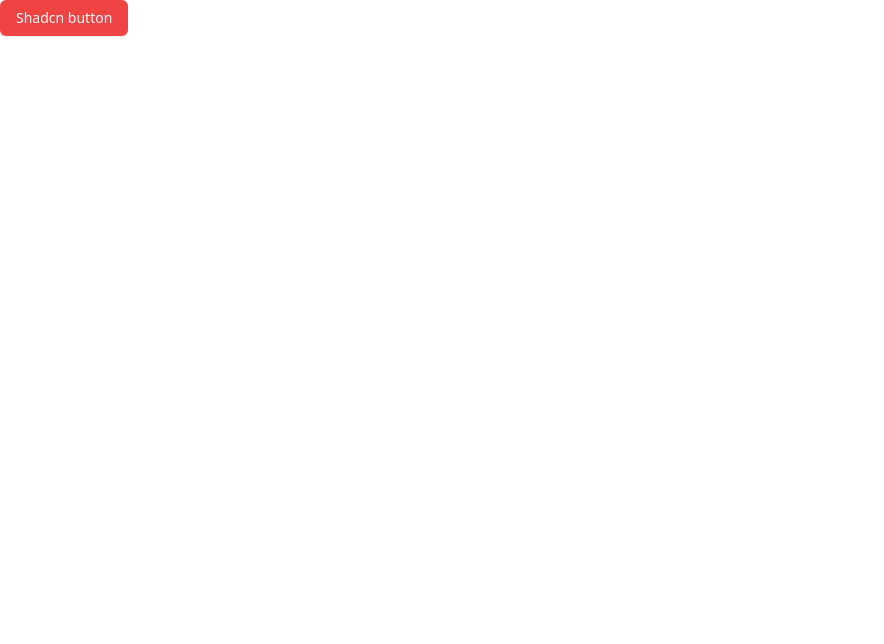
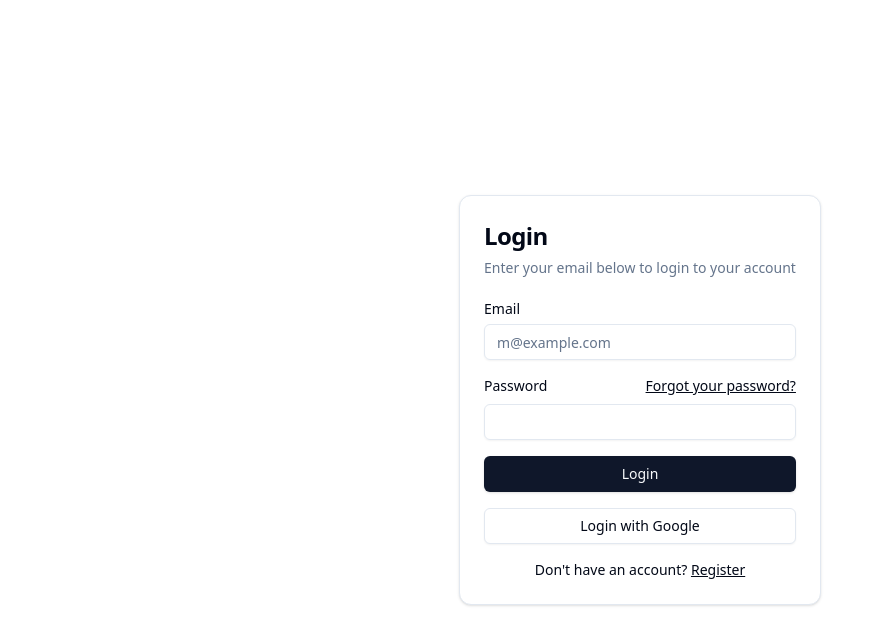
Before and after one commit to Pk9697/youtube-client, a React (Vite) app: page / in a window 1280 px wide. Shown: the top 644 px of the page, without its empty margins (0-884 px from the left). Built offline with nearby package versions, Linux system fonts and the light colour scheme.

Commit message:
Add Form component , Login and Register page UI

```diff
--- a/package.json
+++ b/package.json
@@ -11,6 +11,7 @@
   },
   "dependencies": {
     "@radix-ui/react-icons": "^1.3.0",
+    "@radix-ui/react-label": "^2.0.2",
     "@radix-ui/react-slot": "^1.0.2",
     "class-variance-authority": "^0.7.0",
     "clsx": "^2.1.0",
--- a/src/App.jsx
+++ b/src/App.jsx
@@ -1,7 +1,13 @@
-import { Button } from './components/ui/button'
+import Login from './pages/Login'
+import Register from './pages/Register'
 
 function App() {
-  return <Button variant="destructive">Shadcn button</Button>
+  return (
+    <div className="app">
+      <Login />
+      {/* <Register /> */}
+    </div>
+  )
 }
 
 export default App
--- /dev/null
+++ b/src/components/ui/card.jsx
@@ -0,0 +1,58 @@
+import * as React from 'react'
+
+import { cn } from '@/lib/utils'
+
+const Card = React.forwardRef(({ className, ...props }, ref) => (
+  <div
+    ref={ref}
+    className={cn(
+      'rounded-xl border bg-card text-card-foreground shadow',
+      className
+    )}
+    {...props}
+  />
+))
+Card.displayName = 'Card'
+
+const CardHeader = React.forwardRef(({ className, ...props }, ref) => (
+  <div
+    ref={ref}
+    className={cn('flex flex-col space-y-1.5 p-6', className)}
+    {...props}
+  />
+))
+CardHeader.displayName = 'CardHeader'
+
+const CardTitle = React.forwardRef(({ className, ...props }, ref) => (
+  <h3
+    ref={ref}
+    className={cn('font-semibold leading-none tracking-tight', className)}
+    {...props}
+  />
+))
+CardTitle.displayName = 'CardTitle'
+
+const CardDescription = React.forwardRef(({ className, ...props }, ref) => (
+  <p
+    ref={ref}
+    className={cn('text-sm text-muted-foreground', className)}
+    {...props}
+  />
+))
+CardDescription.displayName = 'CardDescription'
+
+const CardContent = React.forwardRef(({ className, ...props }, ref) => (
+  <div ref={ref} className={cn('p-6 pt-0', className)} {...props} />
+))
+CardContent.displayName = 'CardContent'
+
+const CardFooter = React.forwardRef(({ className, ...props }, ref) => (
+  <div
+    ref={ref}
+    className={cn('flex items-center p-6 pt-0', className)}
+    {...props}
+  />
+))
+CardFooter.displayName = 'CardFooter'
+
+export { Card, CardHeader, CardFooter, CardTitle, CardDescription, CardContent }
--- /dev/null
+++ b/src/components/ui/input.jsx
@@ -0,0 +1,20 @@
+import * as React from 'react'
+
+import { cn } from '@/lib/utils'
+
+const Input = React.forwardRef(({ className, type, ...props }, ref) => {
+  return (
+    <input
+      type={type}
+      className={cn(
+        'flex h-9 w-full rounded-md border border-input bg-transparent px-3 py-1 text-sm shadow-sm transition-colors file:border-0 file:bg-transparent file:text-sm file:font-medium placeholder:text-muted-foreground focus-visible:outline-none focus-visible:ring-1 focus-visible:ring-ring disabled:cursor-not-allowed disabled:opacity-50',
+        className
+      )}
+      ref={ref}
+      {...props}
+    />
+  )
+})
+Input.displayName = 'Input'
+
+export { Input }
--- /dev/null
+++ b/src/components/ui/label.jsx
@@ -0,0 +1,20 @@
+import * as React from 'react'
+import * as LabelPrimitive from '@radix-ui/react-label'
+import { cva } from 'class-variance-authority'
+
+import { cn } from '@/lib/utils'
+
+const labelVariants = cva(
+  'text-sm font-medium leading-none peer-disabled:cursor-not-allowed peer-disabled:opacity-70'
+)
+
+const Label = React.forwardRef(({ className, ...props }, ref) => (
+  <LabelPrimitive.Root
+    ref={ref}
+    className={cn(labelVariants(), className)}
+    {...props}
+  />
+))
+Label.displayName = LabelPrimitive.Root.displayName
+
+export { Label }
--- /dev/null
+++ b/src/features/authentication/components/Container.jsx
@@ -0,0 +1,18 @@
+import React from 'react'
+import { twMerge } from 'tailwind-merge'
+
+function Container({ children, className, ...restProps }) {
+  return (
+    <div
+      {...restProps}
+      className={twMerge(
+        'flex min-h-screen flex-row items-center justify-center p-2',
+        className
+      )}
+    >
+      {children}
+    </div>
+  )
+}
+
+export default Container
--- /dev/null
+++ b/src/features/authentication/components/Form.jsx
@@ -0,0 +1,131 @@
+import { twMerge } from 'tailwind-merge'
+import {
+  Card,
+  CardContent,
+  CardDescription,
+  CardHeader,
+  CardTitle,
+} from '@/components/ui/card'
+import { Label } from '@/components/ui/label'
+import { Input } from '@/components/ui/input'
+import { Button } from '@/components/ui/button'
+
+function Form({ children, className, ...restProps }) {
+  return (
+    <Card className={twMerge('max-w-sm" mx-auto', className)} {...restProps}>
+      {children}
+    </Card>
+  )
+}
+
+Form.Header = function FormHeader({ children, className, ...restProps }) {
+  return (
+    <CardHeader className={twMerge('', className)} {...restProps}>
+      {children}
+    </CardHeader>
+  )
+}
+
+Form.Title = function FormTitle({ children, className, ...restProps }) {
+  return (
+    <CardTitle className={twMerge('text-2xl', className)} {...restProps}>
+      {children}
+    </CardTitle>
+  )
+}
+
+Form.Description = function FormDescription({
+  children,
+  className,
+  ...restProps
+}) {
+  return (
+    <CardDescription className={twMerge('', className)} {...restProps}>
+      {children}
+    </CardDescription>
+  )
+}
+
+Form.Content = function FormContent({ children, className, ...restProps }) {
+  return (
+    <CardContent className={twMerge('', className)} {...restProps}>
+      {children}
+    </CardContent>
+  )
+}
+
+Form.GridGroup = function FormGridGroup({ children, className, ...restProps }) {
+  return (
+    <div className={twMerge('grid gap-4', className)} {...restProps}>
+      {children}
+    </div>
+  )
+}
+
+Form.InputContainer = function FormInputContainer({
+  children,
+  className,
+  ...restProps
+}) {
+  return (
+    <div className={twMerge('grid gap-2', className)} {...restProps}>
+      {children}
+    </div>
+  )
+}
+
+Form.Label = function FormLabel({ children, className, ...restProps }) {
+  return (
+    <Label className={twMerge('', className)} {...restProps}>
+      {children}
+    </Label>
+  )
+}
+
+Form.Input = function FormInput({ children, className, ...restProps }) {
+  return (
+    <Input className={twMerge('', className)} {...restProps}>
+      {children}
+    </Input>
+  )
+}
+
+Form.FlexRow = function FormFlexRow({ children, className, ...restProps }) {
+  return (
+    <div className={twMerge('flex items-center', className)} {...restProps}>
+      {children}
+    </div>
+  )
+}
+
+Form.Link = function FormLink({ children, className, ...restProps }) {
+  return (
+    <div
+      className={twMerge('inline-block text-sm underline', className)}
+      {...restProps}
+    >
+      {children}
+    </div>
+  )
+}
+
+Form.Button = function FormButton({ children, className, ...restProps }) {
+  return (
+    <Button className={twMerge('w-full', className)} {...restProps}>
+      {children}
+    </Button>
+  )
+}
+
+Form.Text = function FormText({ children, className, ...restProps }) {
+  return (
+    <div
+      className={twMerge('mt-4 text-center text-sm', className)}
+      {...restProps}
+    >
+      {children}
+    </div>
+  )
+}
+
+export default Form
--- a/src/index.css
+++ b/src/index.css
@@ -73,4 +73,7 @@
   body {
     @apply bg-background text-foreground;
   }
+  .app{
+    @apply min-h-screen;
+  }
 }
--- a/src/lib/utils.js
+++ b/src/lib/utils.js
@@ -1,5 +1,7 @@
 import { clsx } from 'clsx'
 import { twMerge } from 'tailwind-merge'
+
+// cn-> class name utility fxn
 
 export function cn(...inputs) {
   return twMerge(clsx(inputs))
--- /dev/null
+++ b/src/pages/Login.jsx
@@ -0,0 +1,44 @@
+import Container from '@/features/authentication/components/Container'
+import Form from '@/features/authentication/components/Form'
+
+function Login() {
+  return (
+    <Container>
+      <Form>
+        <Form.Header>
+          <Form.Title>Login</Form.Title>
+          <Form.Description>
+            Enter your email below to login to your account
+          </Form.Description>
+        </Form.Header>
+        <Form.Content>
+          <Form.GridGroup>
+            <Form.InputContainer>
+              <Form.Label htmlFor="email">Email</Form.Label>
+              <Form.Input
+                id="email"
+                type="email"
+                placeholder="m@example.com"
+                required
+              />
+            </Form.InputContainer>
+            <Form.InputContainer>
+              <Form.FlexRow className="justify-between">
+                <Form.Label htmlFor="password">Password</Form.Label>
+                <Form.Link>Forgot your password?</Form.Link>
+              </Form.FlexRow>
+              <Form.Input id="password" type="password" />
+            </Form.InputContainer>
+            <Form.Button type="submit">Login</Form.Button>
+            <Form.Button variant="outline">Login with Google</Form.Button>
+          </Form.GridGroup>
+          <Form.Text>
+            Don&apos;t have an account? <Form.Link>Register</Form.Link>
+          </Form.Text>
+        </Form.Content>
+      </Form>
+    </Container>
+  )
+}
+
+export default Login
--- /dev/null
+++ b/src/pages/Register.jsx
@@ -0,0 +1,59 @@
+import Container from '@/features/authentication/components/Container'
+import Form from '@/features/authentication/components/Form'
+
+function Register() {
+  return (
+    <Container>
+      <Form>
+        <Form.Header>
+          <Form.Title>Register</Form.Title>
+          <Form.Description>
+            Enter your information to create an account
+          </Form.Description>
+        </Form.Header>
+        <Form.Content>
+          <Form.GridGroup>
+            <Form.GridGroup className="grid-cols-2">
+              <Form.InputContainer>
+                <Form.Label htmlFor="fullName">Full name</Form.Label>
+                <Form.Input id="fullName" placeholder="Max Robinson" required />
+              </Form.InputContainer>
+              <Form.InputContainer>
+                <Form.Label htmlFor="userName">Username</Form.Label>
+                <Form.Input id="userName" placeholder="robin123" required />
+              </Form.InputContainer>
+            </Form.GridGroup>
+            <Form.InputContainer>
+              <Form.Label htmlFor="avatar">Avatar</Form.Label>
+              <Form.Input id="avatar" type="file" required />
+            </Form.InputContainer>
+            <Form.InputContainer>
+              <Form.Label htmlFor="coverImage">Cover Image</Form.Label>
+              <Form.Input id="coverImage" type="file" />
+            </Form.InputContainer>
+            <Form.InputContainer>
+              <Form.Label htmlFor="email">Email</Form.Label>
+              <Form.Input
+                id="email"
+                type="email"
+                placeholder="m@example.com"
+                required
+              />
+            </Form.InputContainer>
+            <Form.InputContainer>
+              <Form.Label htmlFor="password">Password</Form.Label>
+              <Form.Input id="password" type="password" required />
+            </Form.InputContainer>
+            <Form.Button type="submit">Register</Form.Button>
+            <Form.Button variant="outline">Register with Google</Form.Button>
+          </Form.GridGroup>
+          <Form.Text>
+            Already have an account? <Form.Link>Login</Form.Link>
+          </Form.Text>
+        </Form.Content>
+      </Form>
+    </Container>
+  )
+}
+
+export default Register
```
Also changed, not shown: .eslintrc.cjs, 1 other file (tests, documents, lock files or other folders).
